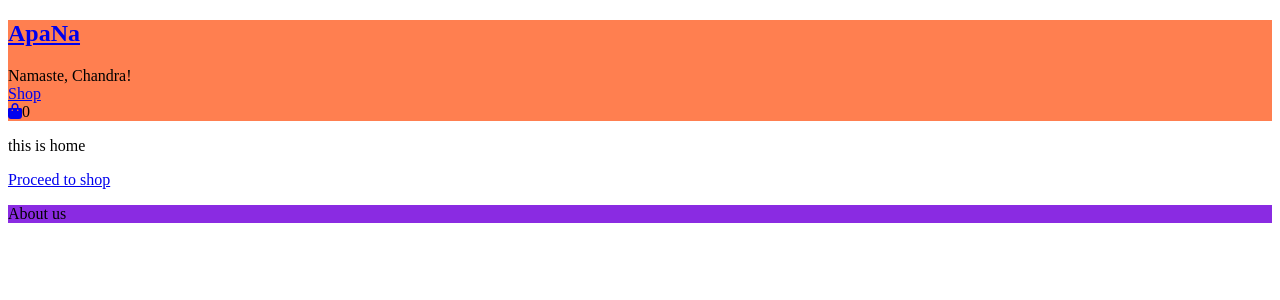
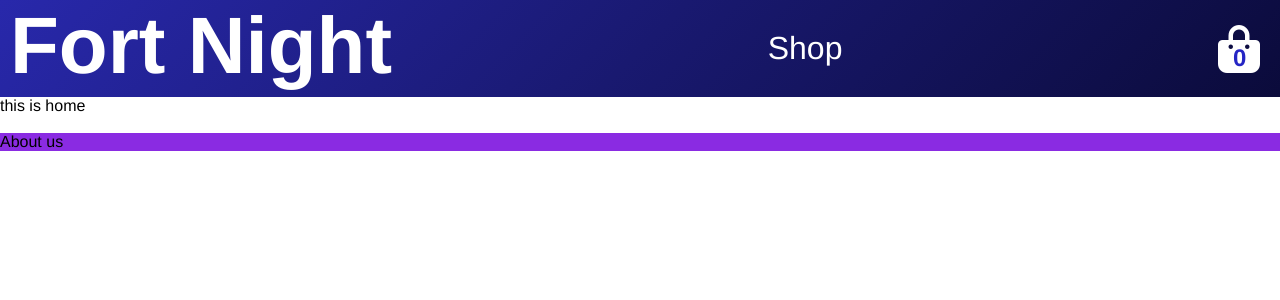
Before and after one commit to CodeSurfer3022/Shopping-cart, a React (Create React App) app: page / in a window 1280 px wide. Shown: the top 300 px of the page. Built offline with nearby package versions, Linux system fonts and the light colour scheme; no server answers.

Commit message:
Style header

```diff
--- a/public/stylesheets/reset.css
+++ b/public/stylesheets/reset.css
@@ -0,0 +1,7 @@
+body, h1, h2, h3, h4, h5, h6, p {
+    margin: 0;
+}
+
+* {
+    box-sizing: border-box;
+}
--- a/public/stylesheets/styles.css
+++ b/public/stylesheets/styles.css
@@ -1,6 +1,11 @@
-header {
-    background: coral;
+body {
+    font-family: "Helvetica Neue", sans-serif;
 }
+a {
+    text-decoration: none;
+    color: white;
+}
+
 
 footer {
     background: blueviolet;
--- a/src/App.js
+++ b/src/App.js
@@ -130,6 +130,7 @@ function App() {
       <Header cartCount={cartCount}/>
       <Switch>
         <Route exact path="/" component={Home}/>
+        <Route path="/Shopping-cart" component={Home}/>
         <Route exact path="/shop">
           <Shop
             shopItems={shopItems}
--- /dev/null
+++ b/src/Components/additional components/Header.css
@@ -0,0 +1,31 @@
+header {
+    background: linear-gradient(-45deg, #0b0b3b, midnightblue, #2828ab);
+    display: flex;
+    align-items: center;
+    justify-content: space-between;
+}
+
+h1 {
+    font-size: 5em;
+    margin: 0 0 5px 10px;
+}
+
+.shop {
+    font-size: 2em;
+}
+
+.shopping-bag {
+    margin-right: 20px;
+    position: relative;
+}
+
+span {
+    position: absolute;
+    font-size: 1.5rem;
+    font-weight: bold;
+    top: 50%;
+    left: 50%;
+    margin-top: -5px;
+    margin-left: -6px;
+    color: #2525c4;
+}
--- a/src/Components/additional components/Header.js
+++ b/src/Components/additional components/Header.js
@@ -1,21 +1,19 @@
 import React from "react";
 import {Link} from "react-router-dom";
+import './Header.css'
 
 function Header(props) {
     return(
         <header>
             <Link to="/">
-              <h2>ApaNa</h2>
+              <h1>Fort Night</h1>
             </Link>
-            <div className="searchbar" />
-            <div className="country" />
-            <div className="greeting">Namaste, Chandra!</div>
             <div>
-                <Link to="/shop">Shop</Link>
+                <Link to="/shop"><p className="shop">Shop</p></Link>
             </div>
             <div className="shopping-bag">
                 <Link to="/cart">
-                  <i className="fas fa-shopping-bag"></i>
+                  <i className="fas fa-shopping-bag fa-3x"></i>
                 </Link>
                 <span>{props.cartCount}</span>
             </div>
```
